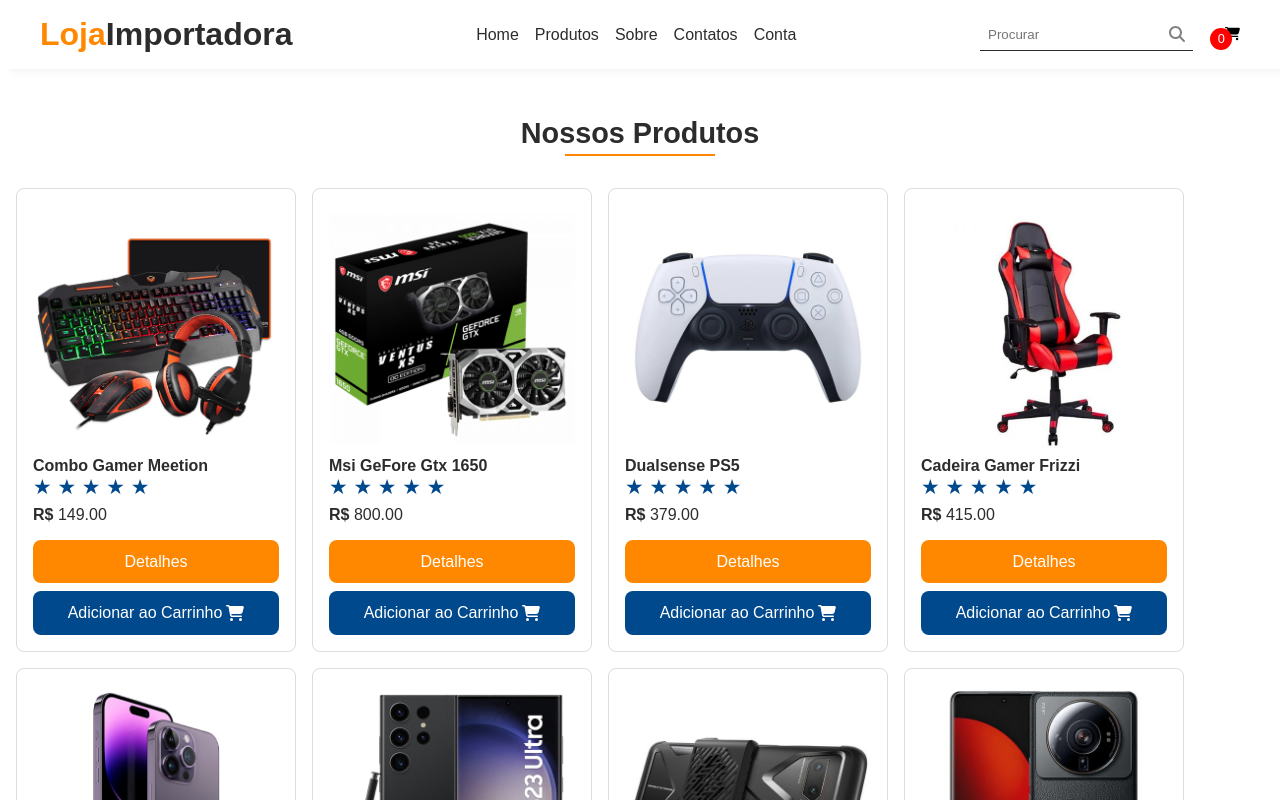
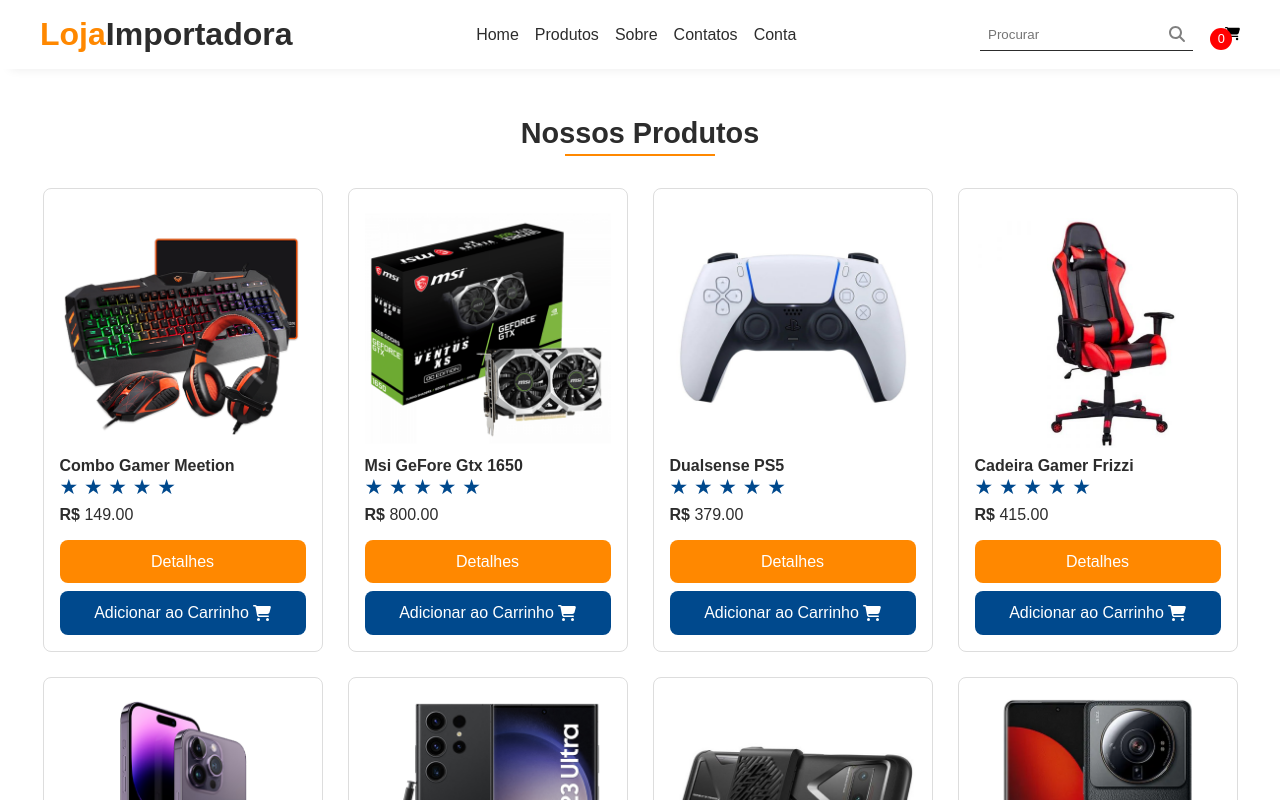
Before and after one commit to FahaTrader/LojaVirtual, a React (Create React App) app: page /products in a window 1280 px wide. Shown: the top 800 px of the page. Built offline with nearby package versions, Linux system fonts and the light colour scheme; what @mercadopago/sdk-react would draw is missing.

Commit message:
Atualizar o index.css

```diff
--- a/src/index.css
+++ b/src/index.css
@@ -707,7 +707,8 @@
 .products-page {
   display: grid;
   grid-template-columns: repeat(auto-fill, 280px);
-  gap: 16px;
+  gap: 25px;
+  place-content: center;
 }
 
 .product {
@@ -717,10 +718,6 @@
 
 @media (max-width; 800px){
   .products-page{
-    display: flex;
-    flex-direction: column;
-    align-items: center;
-    justify-content: center;
     margin-inline: auto;
     place-content: center;
   }
```
